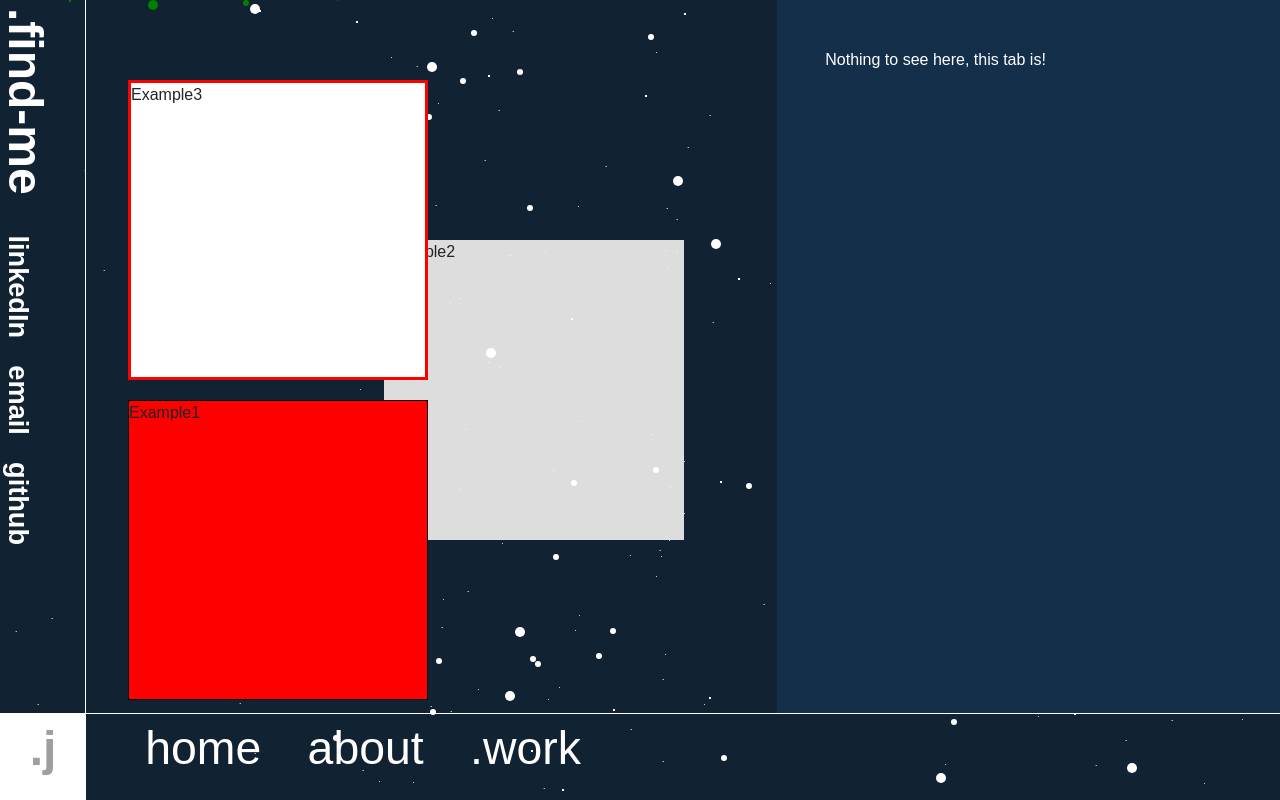
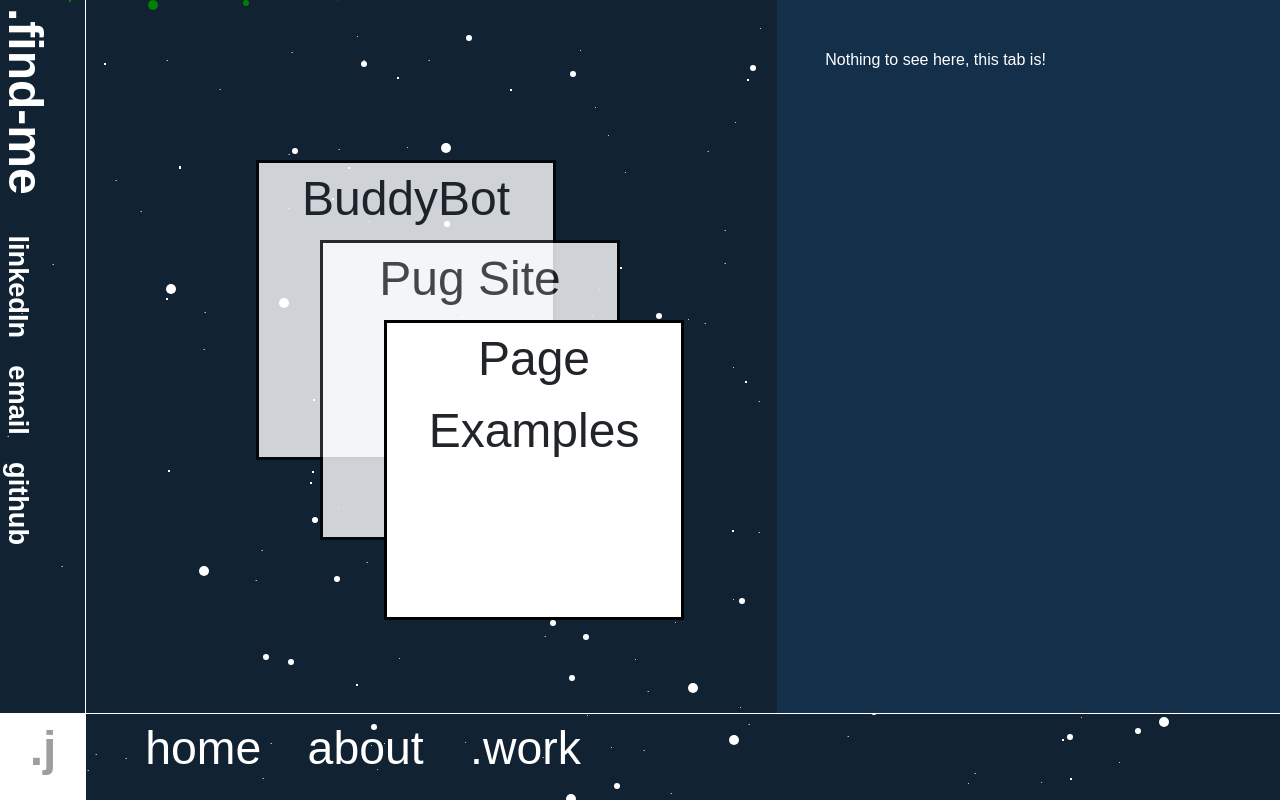
Before and after one commit to jeh26033/reactportfolio, a React (Create React App) app: page /work in a window 1280 px wide. Built offline with nearby package versions, Linux system fonts and the light colour scheme; grey boxes are pictures that could not be loaded.

Commit message:
started work page refinement
starting to refine the work page

```diff
--- a/package.json
+++ b/package.json
@@ -17,7 +17,8 @@
     "react-pts-canvas": "^0.2.4",
     "react-responsive": "^8.0.1",
     "react-router-dom": "^5.1.2",
-    "react-scripts": "3.2.0"
+    "react-scripts": "3.2.0",
+    "react-transition-group": "^1.2.1"
   },
   "scripts": {
     "start": "react-scripts start",
--- a/src/App.js
+++ b/src/App.js
@@ -32,11 +32,12 @@ const Default = ({ children }) => {
 export default class App extends Component {
   render(){
     return (
+
       <Router>
+
         <div className="App">
         <div  className="animation-wrapper">
           <div id="gridContainer" className="gridContainer">
-
 
               <Mobile><MobileHeader /></Mobile>
               <Default><Header /></Default>
--- a/src/components/pages/work.js
+++ b/src/components/pages/work.js
@@ -6,17 +6,34 @@ export default function Work() {
 		<React.Fragment >
 
 		   <Tabs>
-				<div label="Example1" className="example1" position='1'>
-				what in the world
+
+				<div label="BuddyBot" position='1'>
+					<span>
+			    		<a href="https://github.com/jeh26033/Buddy-Bot"> BuddyBot the Discord Robot</a>
+				       	<p>What started as a joke project with some Discord friends, Buddy soon turned into much more for me. Buddy is the culmination of about 8 months of sporadic work and learning, and in the end, could:
+				       	</p>
+				       	<ul>
+				       		<li>Keep track of 'Starred' messages </li>
+				       		<li>Tabulate user scores based on a voting system</li>
+				       		<li>Auto Moderate discussion</li>
+				       		<li>Access Dota API's to gather statistics from our games</li>
+				       		<li>Parse wiki's for Esports information</li>
+				       		<li>Assign roles based on reactions to messages</li>
+				       	</ul>
+				    </span>
 				</div>
-				<div  label="Example2" position='2'>
-				lorem ipsum
+				<div  label="Pug Site" position='2'>
+					<span>
+						<a href="https://glacial-basin-65532.herokuapp.com/"> Prototype Ruby on Rails site for pug breeder</a>
+						<p>This was meant to be a site for a local dog breeder that I knew. While we didn't end up moving forward with the site in the end, it was a great learning experience about handling clients, using rails, and putting together a cohesive design. This was one of the first full sites had I built using a framework, and I think the progress from then to know is evident. </p>
+					</span>
 				</div>
-				<div  label="Example3" position='3'>
+				<div  label="Page Examples" position='3'>
 				Nothing to see here, this tab is!
 				</div>
     		</Tabs>
 
+
 		</React.Fragment>
 	);
 }
--- a/src/components/tabs/tabs.js
+++ b/src/components/tabs/tabs.js
@@ -2,6 +2,7 @@ import React, { Component } from 'react';
 import PropTypes from 'prop-types';
 import './tabstyle.css'
 import Tab from './tab.js';
+import { CSSTransitionGroup } from 'react-transition-group' // ES6
 
 class Tabs extends Component {
   static propTypes = {
@@ -62,6 +63,8 @@ class Tabs extends Component {
                 onClick={() => this.onClickTabItem(label,index)}
               />
 
+
+
           );
       })}
         <div className="tab-content">
--- a/src/components/tabs/tabstyle.css
+++ b/src/components/tabs/tabstyle.css
@@ -3,9 +3,14 @@
 .tab-list-item {
 	background-color:#fff;
 	position: absolute;
-	transition: all 1.5s;
+	transition: all .75s ease-in;
 	width: 300px;
 	height: 300px;
+	cursor: pointer;
+	border: 3px solid black;
+	text-align: center;
+	font-size: 3em;
+	opacity: .80;
 }
 
 .tab-content {
@@ -14,42 +19,29 @@
   	grid-area:1/13/span 9/ span 8;
   	z-index: 5;
   	padding:3em;
-
 }
 
-
 .tab-list-active {
-	left: 10%;
-	top: 10%;
-	border: 3px solid red;
-	transition: all .5s;
-	z-index: 4;
-
-}
-.tab-list-item:nth-child(1){
-
-	border: 1px solid black;
-	z-index: 3;
-	transition: all .5s;
-	background-color: #ccc;
-
+	left: 30%;
+	top: 40%;
+	z-index: 5;
+	opacity: 100;
 }
 
 .tab-list-item:nth-child(2){
-	left: 10%;
-	top: 50%;
-	border: 1px solid black;
-	z-index: 3;
-	transition: all .5s;
-	background-color: #ccc;
-
+	left: 20%;
+	top: 20%;
+	z-index: 2;
 }
 
 .tab-list-item:nth-child(3){
-	left:30%;
-	top:30%;
-	transition: all .5s;
-	background-color: #ddd;
+	left: 25%;
+	top: 30%;
+	z-index: 3;
 }
 
-.Example1 { background-color: red!important; }
+.tab-list-item:nth-child(4){
+	left: 30%;
+	top: 40%;
+	z-index: 3;
+}
```
